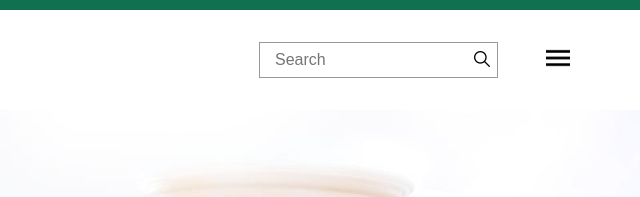
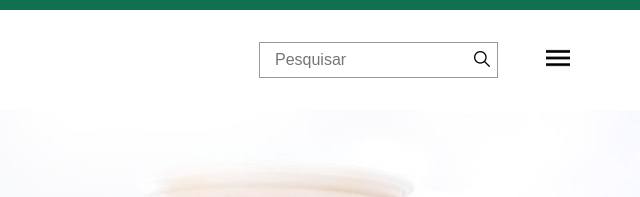
Before and after one commit to imDawn01/starbucks, a plain HTML site: page index.html in a window 1280 px wide. Shown: the top 197 px of the page, 640-1280 px from the left. Drawn offline with nearby package versions, Linux system fonts and the light colour scheme.

Commit message:
alterado para pesquisar

```diff
--- a/index.html
+++ b/index.html
@@ -19,7 +19,7 @@
                 <div class="header--search">
 
                     <form>
-                        <input type="text" name="search" placeholder="Search">
+                        <input type="text" name="search" placeholder="Pesquisar">
                         <button>
                             <img src="assets/images/loupe.png">
                         </button>
```
